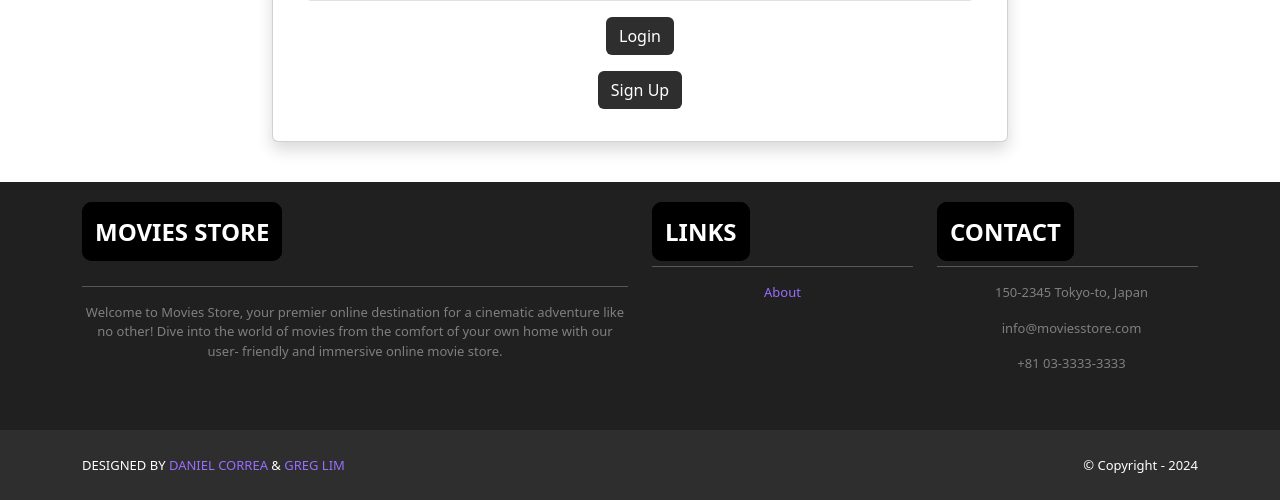
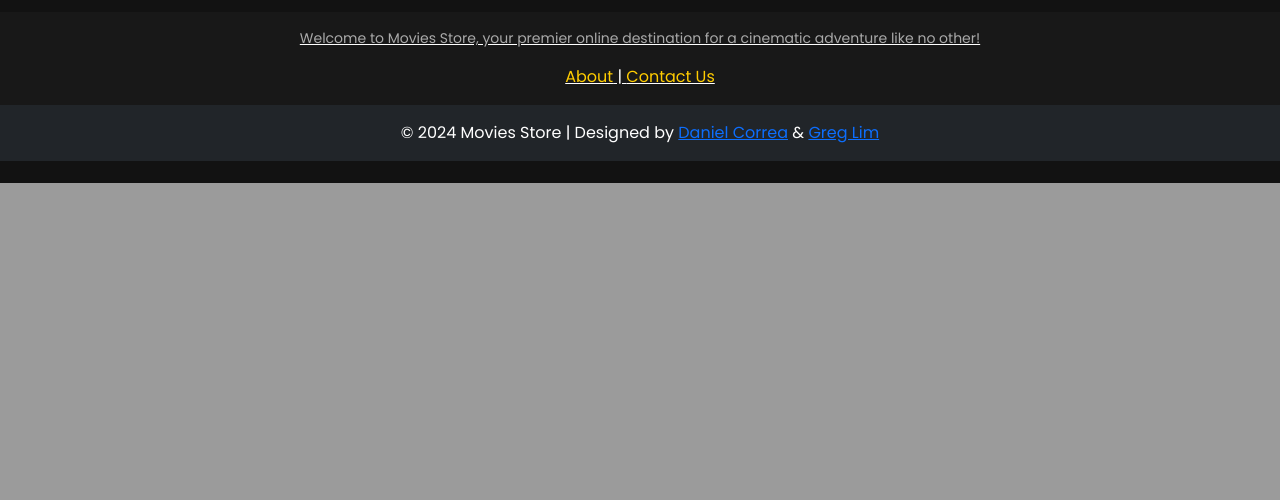
Before and after one commit to ecwoot/GTMovies, a Django app: page /accounts/login/ in a window 1280 px wide. Shown: the part 617-1117 px from the top of the page. After the commit the page ends 800 px from the top, so only its background shows below. Run offline with Django 5.2, Linux system fonts and the light colour scheme; some libraries are stand-ins or nearby versions; some web fonts are replaced.

Commit message:
Major css/html updates
Reworked all of base.html to fit into a layout and rewrote the footer to be more concise. Cleaned up about.html. Cleaned up index.html. Reworked buttons and headers in login.html and signup.html. Still need to fix font color for templates in both, currently white text on white background. Finally, major overhaul on the style.css file; reorganized  and reworked all functions to be neater and more efficient.

```diff
--- a/moviesstore/accounts/templates/accounts/login.html
+++ b/moviesstore/accounts/templates/accounts/login.html
@@ -4,45 +4,42 @@
 <div class="p-3 mt-4">
   <div class="container">
     <div class="row justify-content-center">
-      <div class="col-md-8">
-        <div class="card shadow p-3 mb-4 rounded">
+      <div class="col-md-6">
+        <div class="card shadow p-4 mb-4 rounded">
           <div class="card-body">
-            <h2>Login</h2>
+            <h1 class="text-center">Login</h1>
             <hr />
+
             {% if template_data.error %}
             <div class="alert alert-danger" role="alert">
               {{ template_data.error }}
             </div>
             {% endif %}
+
             <form method="POST">
               {% csrf_token %}
-              <p>
-                <label for="username">Username</label>
-                <input id="username" type="text"
-                       name="username" required
-                       autocomplete="username"
-                       class="form-control">
-              </p>
-              <p>
-                <label for="password">Password</label>
-                <input id="password" type="password"
-                       name="password" required
-                       autocomplete="current-password"
-                       class="form-control">
-              </p>
-              <div class="text-center">
-                <button type="submit"
-                  class="btn bg-dark text-white">Login
-                </button>
+              <div class="mb-3">
+                <label for="username" class="form-label">Username</label>
+                <input id="username" type="text" name="username" required
+                       autocomplete="username" class="form-control">
+              </div>
+
+              <div class="mb-3">
+                <label for="password" class="form-label">Password</label>
+                <input id="password" type="password" name="password" required
+                       autocomplete="current-password" class="form-control">
+              </div>
+
+              <div class="d-grid">
+                <button type="submit" class="btn btn-dark btn-block">Login</button>
               </div>
             </form>
+
             <div class="text-center mt-3">
-              <a href="{% url 'accounts.signup' %}"
-                <button type="submit"
-                  class="btn bg-dark text-white">Sign Up
-                </button>
-              </a>
+              <p>Don't have an account?</p>
+              <a href="{% url 'accounts.signup' %}" class="btn btn-outline-dark">Sign Up</a>
             </div>
+
           </div>
         </div>
       </div>
--- a/moviesstore/moviesstore/static/css/style.css
+++ b/moviesstore/moviesstore/static/css/style.css
@@ -1,103 +1,84 @@
-.bg-index{
-  background: url("/static/img/background.jpg") no-repeat fixed;
-  background-size: 100% auto;
+/* General Styles */
+body {
+  font-family: "Poppins", sans-serif;
+  background-color: #121212;
+  color: #ffffff;
 }
 
+.bg-index, .row {
+  background: url("/static/img/background.jpg") no-repeat center center fixed;
+  background-size: cover;
+}
+
+/* Headers */
 h2 {
   text-align: center;
   margin: auto;
-  width: 25%;
   border: 3px solid rgb(0, 0, 81);
   border-radius: 10px;
-  padding: 10px;
+  padding: 10px 20px;
   background-color: rgb(0, 0, 81);
 
-  font-size: 100px;
+  font-size: 60px;
   font-family: "Impact", fantasy;
   font-variant: small-caps;
   font-stretch: ultra-expanded;
+  color: #FFFEF6;
 
-  color: #FFFEF6;
-  display: block;
+  display: inline-block;
 }
 
-.col {
+/* Text Styling */
+p {
+  color: #ffffff;
+}
+
+p.title {
+  text-align: center;
+  font-size: 1.2rem;
+  color: #ffffff;
+}
+
+/* Navigation */
+.navbar a.nav-link {
+  color: #ffcc00 !important;
+  font-weight: 500;
+  transition: color 0.3s ease-in-out;
+}
+
+.navbar a.nav-link:hover {
+  color: #ffffff !important;
+}
+
+/* Footer */
+.ms-footer {
+  background-color: #181818;
+  padding: 30px 0;
   text-align: center;
 }
 
-p {
-  color: #ffffff;
-  text-align: center;
-  font-size: x-large;
+.ms-footer p {
+  color: #aaaaaa;
+  font-size: 14px;
 }
 
-p.about {
-  color: #1900ff;
-  text-align: center;
-  font-size: large;
-}
-
-a.nav-link {
-  color: #996eff;
-  text-align: center;
-}
-
-b {
-  text-align: center;
-  margin: auto;
-  width: 25%;
-  border: 3px solid rgb(0, 0, 0);
-  border-radius: 10px;
-  padding: 10px;
-  background-color: rgb(0, 0, 0);
-
-  color: white;
-  font-size: x-large;
-}
-
-.navbar a.nav-link {
-  color: #996eff !important;
-  text-align: center;
-}
-
-.bg-dark {
-  background-color: #2E2E2E !important;
-}
-
-.ms-footer {
-  background-color: #202020;
-}
-
-.ms-footer p {
-  color: #7F7F7F;
-  font-size: 13px;
-}
-
-.ms-footer a:hover {
-  color: #ffffff;
+.ms-footer a {
+  color: #ffcc00;
   text-decoration: none;
 }
 
-.ms-footer-bottom span{
-  font-size: 13px;
-  line-height: 38px;
+.ms-footer, a:hover {
+  color: #ffffff;
+  text-decoration: underline;
 }
 
-.ms-footer-bottom a {
-  color: #996eff;
-  text-decoration: none;
-}
-
-.ms-footer-bottom a:hover {
-  color: #fff;
-}
-
+/* Image Adjustments */
 .img-card-200 {
-  width: fit-content;
+  width: auto;
   max-height: 200px;
 }
 
 .img-card-400 {
-  width: fit-content;
+  width: auto;
   max-height: 400px;
 }
--- a/moviesstore/moviesstore/templates/base.html
+++ b/moviesstore/moviesstore/templates/base.html
@@ -3,127 +3,50 @@
   {% load static %}
   <head>
     <title>{{ template_data.title }}</title>
-    <link href=
-      "https://cdn.jsdelivr.net/npm/bootstrap@5.3.3/
-      dist/css/bootstrap.min.css" rel="stylesheet"
-      crossorigin="anonymous">
-    <link rel=
-      "stylesheet"  href="https://cdnjs.cloudflare.com/
-      ajax/libs/font-awesome/6.1.1/css/all.min.css">
-    <link href=
-      "https://fonts.googleapis.com/
-      css2?family=Poppins:wght@300;400;500;600;700&display=
-      swap" rel="stylesheet">
-    <script src=
-      "https://cdn.jsdelivr.net/npm/bootstrap@5.3.3/dist/
-      js/bootstrap.bundle.min.js"crossorigin="anonymous">
-    </script>
-    <link rel="stylesheet" type="text/css"
-          href="{% static 'css/style.css' %}">
-    <meta name="viewport" content="width=device-width,
-      initial-scale=1" />
+    <meta name="viewport" content="width=device-width, initial-scale=1" />
+    <link href="https://cdn.jsdelivr.net/npm/bootstrap@5.3.3/dist/css/bootstrap.min.css" rel="stylesheet">
+    <link href="https://cdnjs.cloudflare.com/ajax/libs/font-awesome/6.1.1/css/all.min.css" rel="stylesheet">
+    <link href="https://fonts.googleapis.com/css2?family=Poppins:wght@300;400;500;600;700&display=swap" rel="stylesheet">
+    <script src="https://cdn.jsdelivr.net/npm/bootstrap@5.3.3/dist/js/bootstrap.bundle.min.js"></script>
+    <link rel="stylesheet" type="text/css" href="{% static 'css/style.css' %}">
   </head>
   <body>
-    <!-- Header -->
-    <nav class="p-3 navbar navbar-dark bg-dark
-         navbar-expand-lg">
+    <!-- Navbar -->
+    <nav class="p-3 navbar navbar-dark bg-dark navbar-expand-lg">
       <div class="container">
-        <a class="navbar-brand"
-           href="{% url 'home.index' %}">
-          <img src="{% static 'img/logo.png' %}" alt="logo"
-               height="40" />
+        <a class="navbar-brand" href="{% url 'home.index' %}">
+          <img src="{% static 'img/logo.png' %}" alt="Movies Store Logo" height="40" />
         </a>
-        <button class="navbar-toggler" type="button"
-                data-bs-toggle="collapse"
-                data-bs-target="#navbarNavAltMarkup"
-                aria-controls="navbarNavAltMarkup"
-                aria-expanded="false"
-                aria-label="Toggle navigation">
+        <button class="navbar-toggler" type="button" data-bs-toggle="collapse" data-bs-target="#navbarNavAltMarkup">
           <span class="navbar-toggler-icon"></span>
         </button>
-        <div class="collapse navbar-collapse"
-             id="navbarNavAltMarkup">
-          <div class="navbar-nav ms-auto navbar-ml">
-            <a class="nav-link"
-               href="{% url 'home.about' %}">About</a>
-            <a class="nav-link" href=
-              "{% url 'movies.index' %}">Movies</a>
-              <div class="vr bg-white mx-2 d-none
-              d-lg-block"></div>
-              <a class="nav-link"
-              href="{% url 'accounts.login' %}">Login</a>
-            <a class="nav-link"
-              href="{% url 'accounts.signup' %}">
-              Sign Up
-            </a>
+        <div class="collapse navbar-collapse" id="navbarNavAltMarkup">
+          <div class="navbar-nav ms-auto">
+            <a class="nav-link" href="{% url 'home.about' %}">About</a>
+            <a class="nav-link" href="{% url 'movies.index' %}">Movies</a>
+            <a class="nav-link" href="{% url 'accounts.login' %}">Login</a>
+            <a class="nav-link" href="{% url 'accounts.signup' %}">Sign Up</a>
           </div>
         </div>
       </div>
     </nav>
-    <!-- Header -->
+    <!-- Main Content -->
     <div>
       {% block content %}
       {% endblock content %}
     </div>
     <!-- Footer -->
-    <section class="p-3 ms-footer d-none d-md-block">
-      <div class="container">
-        <div class="row mt-3 text-white">
-          <div class="col-md-6 col-lg-6 col-xl-6
-               mx-auto mb-4">
-            <b>MOVIES STORE</b>
-            <p> <br> </p>
-            <hr />
-            <p>
-              Welcome to Movies Store, your premier online
-              destination for a cinematic adventure like no
-              other! Dive into the world of movies from the
-              comfort of your own home with our user-
-              friendly and immersive online movie store.
-            </p>
-          </div>
-          <div class="col-md-3 col-lg-3 col-xl-3
-               mx-auto mb-4">
-            <b>LINKS</b>
-            <hr />
-            <p><a class="nav-link"
-              href="{% url 'home.about' %}">
-              About
-            </a></p>
-          </div>
-          <div class="col-md-3 col-lg-3 col-xl-3 mx-auto
-               mb-4">
-            <b>CONTACT</b>
-            <hr />
-            <p><i class="fas fa-home me-2"></i>
-              150-2345 Tokyo-to, Japan
-            </p>
-            <p><i class="fas fa-envelope me-2"></i>
-              info@moviesstore.com
-            </p>
-            <p><i class="fas fa-phone me-2"></i>
-              +81 03-3333-3333
-            </p>
-          </div>
+    <footer class="p-3 ms-footer">
+      <div class="container text-center">
+        <p>Welcome to Movies Store, your premier online destination for a cinematic adventure like no other!</p>
+        <div>
+          <a href="{% url 'home.about' %}">About</a> |
+          <a href="mailto:info@moviesstore.com">Contact Us</a>
         </div>
       </div>
+    </footer>
+    <section class="p-3 ms-footer-bottom bg-dark text-center text-white">
+      <span>© 2024 Movies Store | Designed by <a href="https://www.x.com/danielgarax" target="_blank">Daniel Correa</a> & <a href="https://www.x.com/greglim81" target="_blank">Greg Lim</a></span>
     </section>
-    <section class="p-3 ms-footer-bottom bg-dark">
-      <div class="container d-flex
-           justify-content-between">
-        <div class="me-5 text-white">
-          <span>DESIGNED BY
-            <a href="https://www.x.com/danielgarax"
-            target="_blank">DANIEL CORREA</a> &
-            <a href="https://www.x.com/greglim81"
-            target="_blank">GREG LIM</a>
-          </span>
-        </div>
-        <div class="text-white">
-          <span>© Copyright - 2024</span>
-        </div>
-      </div>
-    </section>
-    <!-- Footer -->
   </body>
 </html>
```
Also changed, not shown: moviesstore/accounts/templates/accounts/signup.html (+17 -11 lines), moviesstore/home/templates/home/about.html (+6 -7 lines), moviesstore/home/templates/home/index.html (+5 -12 lines).
